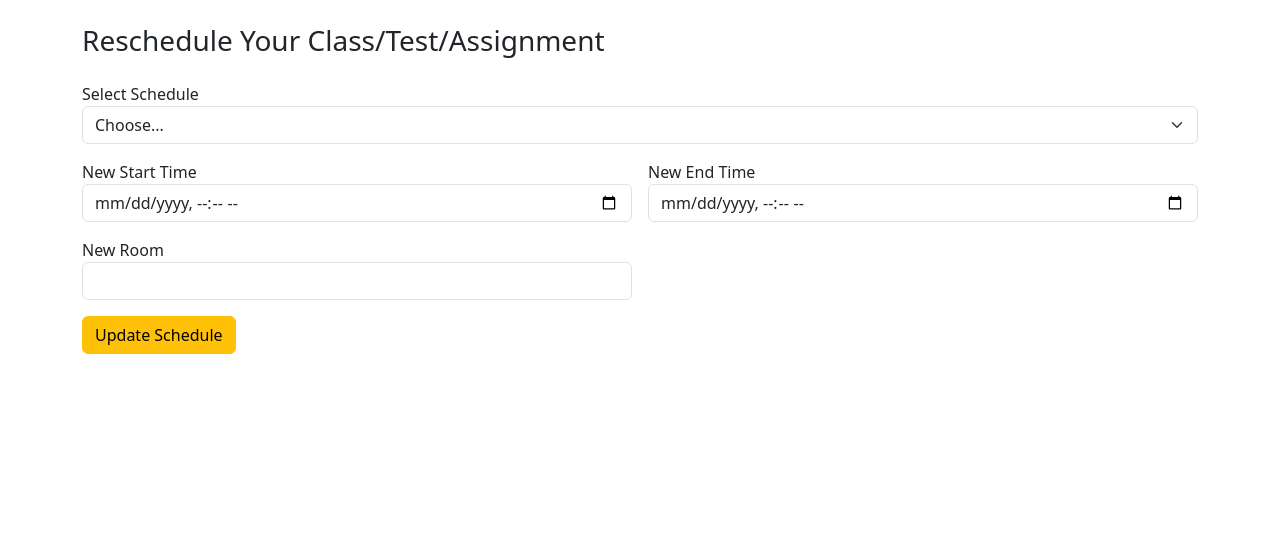
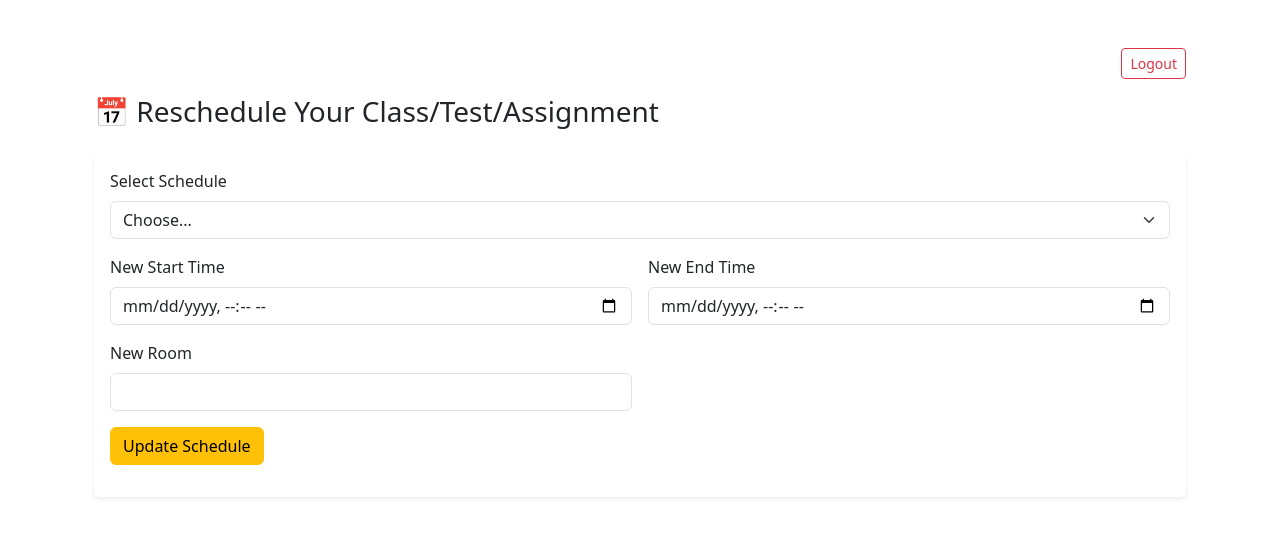
Before and after one commit to Lemi-in/SmartSchedule, a PHP site: page /teacher/reschedule.php in a window 1280 px wide. Shown: the part 80-617 px from the top of the page. Run offline with PHP 8.4, Linux system fonts and the light colour scheme; a user stored in the database is signed in; data that the repository does not hold is empty.

Commit message:
edit reschedule front end

```diff
--- a/teacher/reschedule.php
+++ b/teacher/reschedule.php
@@ -33,24 +33,37 @@ if ($_SERVER['REQUEST_METHOD'] === 'POST') {
     $conflicts = $conn->query($conflict_sql);
 
     if ($conflicts->num_rows > 0) {
-        $msg = "<div class='alert alert-danger'>Conflict detected with another schedule in this section or room.</div>";
+        $msg = "<div class='alert alert-danger mt-3'>⚠️ Conflict detected with another schedule in this section or room.</div>";
     } else {
         $update_sql = "UPDATE schedules SET start_time = '$new_start', end_time = '$new_end', room = '$new_room' WHERE id = $schedule_id";
         if ($conn->query($update_sql)) {
-            $msg = "<div class='alert alert-success'>Schedule updated successfully.</div>";
+            $msg = "<div class='alert alert-success mt-3'>✅ Schedule updated successfully.</div>";
         } else {
-            $msg = "<div class='alert alert-danger'>Error updating schedule.</div>";
+            $msg = "<div class='alert alert-danger mt-3'>❌ Error updating schedule.</div>";
         }
     }
 }
 ?>
 
-<h3 class="mb-4">Reschedule Your Class/Test/Assignment</h3>
+<div class="container py-4">
+
+    <!-- Logout Button -->
+    <div class="d-flex justify-content-end mb-3">
+        <a href="../logout.php" class="btn btn-outline-danger btn-sm">Logout</a>
+    </div>
+
+    <!-- Page Heading -->
+    <h3 class="mb-4">📅 Reschedule Your Class/Test/Assignment</h3>
+
     <?php if (isset($msg)) echo $msg; ?>
 
+    <div class="card shadow-sm border-0">
+        <div class="card-body">
             <form method="post" class="row g-3">
+
+                <!-- Schedule selection -->
                 <div class="col-md-12">
-        <label for="schedule_id">Select Schedule</label>
+                    <label for="schedule_id" class="form-label">Select Schedule</label>
                     <select class="form-select" name="schedule_id" required>
                         <option value="">Choose...</option>
                         <?php while ($row = $schedules_result->fetch_assoc()): ?>
@@ -60,21 +73,31 @@ if ($_SERVER['REQUEST_METHOD'] === 'POST') {
                         <?php endwhile; ?>
                     </select>
                 </div>
+
+                <!-- Date/time and room inputs -->
                 <div class="col-md-6">
-        <label>New Start Time</label>
+                    <label for="start_time" class="form-label">New Start Time</label>
                     <input type="datetime-local" name="start_time" class="form-control" required>
                 </div>
+
                 <div class="col-md-6">
-        <label>New End Time</label>
+                    <label for="end_time" class="form-label">New End Time</label>
                     <input type="datetime-local" name="end_time" class="form-control" required>
                 </div>
+
                 <div class="col-md-6">
-        <label>New Room</label>
+                    <label for="room" class="form-label">New Room</label>
                     <input type="text" name="room" class="form-control" required>
                 </div>
+
+                <!-- Submit button -->
                 <div class="col-12">
-        <button class="btn btn-warning">Update Schedule</button>
+                    <button type="submit" class="btn btn-warning">Update Schedule</button>
                 </div>
             </form>
+        </div>
+    </div>
+
+</div>
 
 <?php include '../includes/footer.php'; ?>
```
Lines whose indentation alone changed are shown as unchanged.
